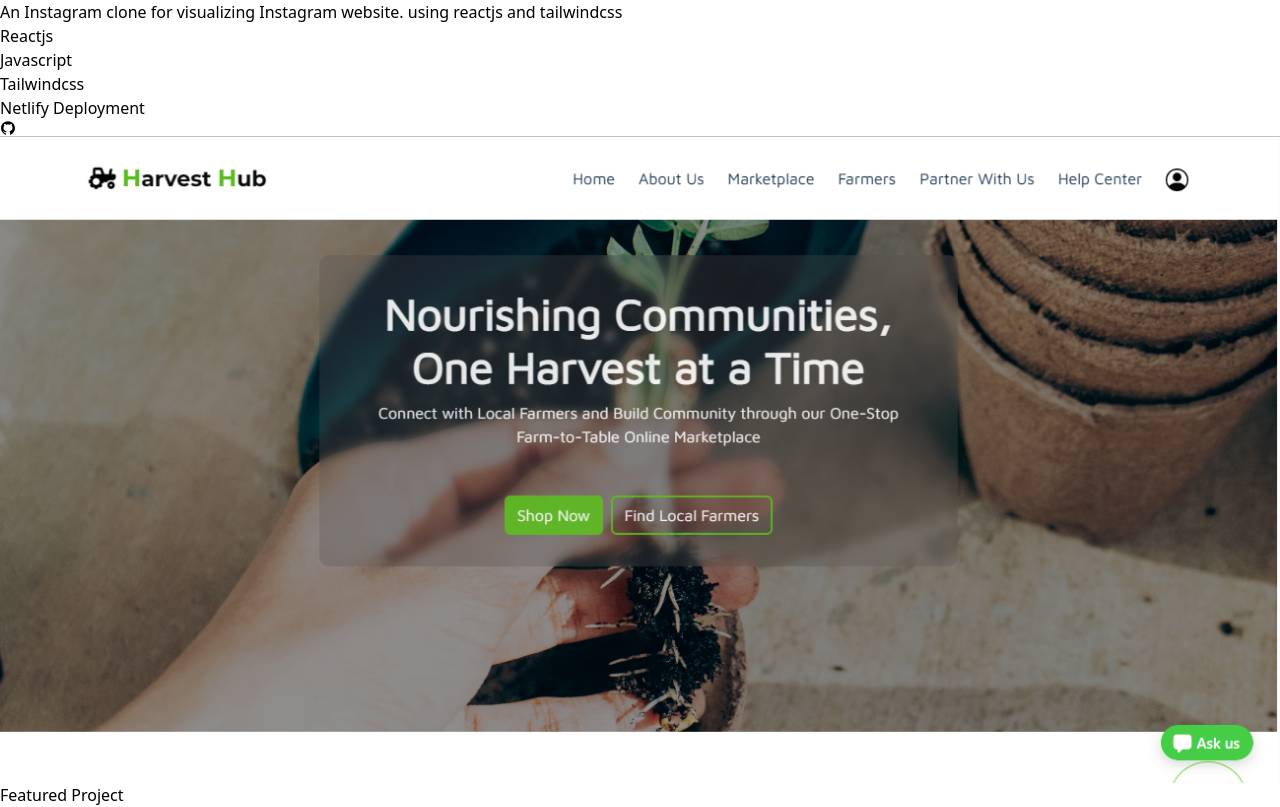
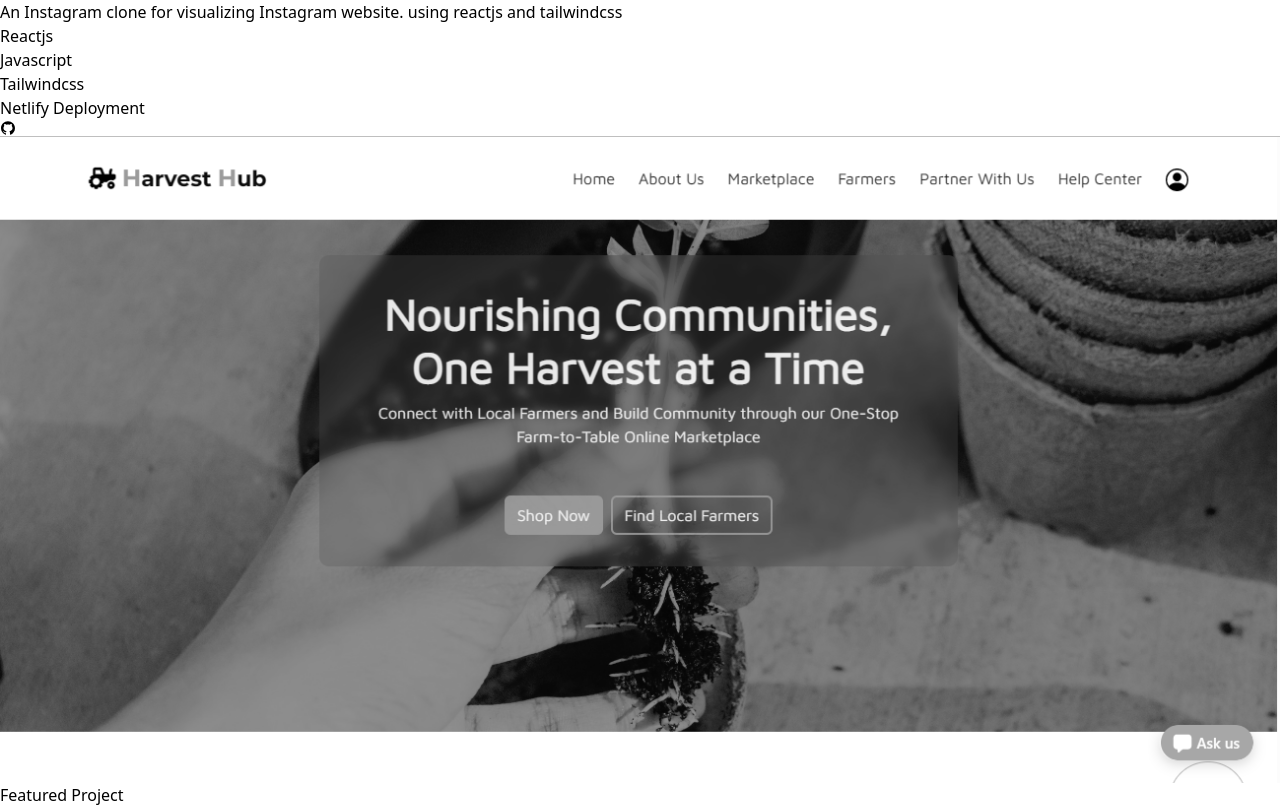
Before and after one commit to jasperayawan/portfolio, a React (Vite) app: page / in a window 1280 px wide. Shown: the part 1860-2667 px from the top of the page. Built offline with nearby package versions, Linux system fonts and the light colour scheme.

Commit message:
update hover

```diff
--- a/src/App.css
+++ b/src/App.css
@@ -1,18 +1,12 @@
-.animate-cursor-follow {
-    animation: cursorFollow 2s infinite alternate;
+.image {
+    filter: grayscale(100%);
+    -webkit-filter: grayscale(100%);
   }
 
-  @keyframes cursorFollow {
-    0% {
-      transform: scale(1);
-      opacity: 0;
-    }
-    50% {
-      transform: scale(2);
-      opacity: .4;
-    }
-    100% {
-      transform: scale(1);
-      opacity: 0;
-    }
+.animate-cursor-follow {
+    animation: cursorFollow .3s infinite alternate;
+    filter: blur(3px);
+    -webkit-filter: blur(20px);
+    transform: scale(2);
+    opacity: .4;
   }
--- a/src/components/layout.jsx
+++ b/src/components/layout.jsx
@@ -65,7 +65,7 @@ export default function Layout(){
                     <div className="flex flex-col xl:flex-row gap-6">
                         <Link className='w-full xl:w-1/2 h-auto relative group' to='https://instagram-clone-byjasper.netlify.app/'>
                             <div className=''>
-                                <img src={InstaProject} alt="" className='ring-1 rounded-md ring-zinc-200'/>
+                                <img src={InstaProject} alt="" className='image ring-1 rounded-md ring-zinc-200'/>
                             </div>
                         </Link>
                         <div className='w-full xl:w-1/2 flex flex-col gap-6 lg:justify-between items-end text-right xl:-ml-16 z-10'>
@@ -99,7 +99,7 @@ export default function Layout(){
                     <div className="flex flex-col xl:flex-row-reverse gap-6">
                         <Link className='w-full xl:w-1/2 h-auto relative group' to='https://jasperayawan.github.io/miniP2/'>
                             <div className=''>
-                                <img src={Harvesthub} alt="" className='ring-1 rounded-md ring-zinc-200'/>
+                                <img src={Harvesthub} alt="" className='image ring-1 rounded-md ring-zinc-200'/>
                             </div>
                         </Link>
                         <div className='w-full xl:w-1/2 flex flex-col gap-6 lg:justify-between items-end text-right xl:-ml-16 z-10'>
@@ -130,7 +130,7 @@ export default function Layout(){
                         </div>
                     </div>
 
-                    <Link className="font-bold text-slate-800 underline" to='/project'>
+                    <Link className="font-bold text-slate-800 text-sm" to='/project'>
                         view all
                     </Link>
                 </div>
```
